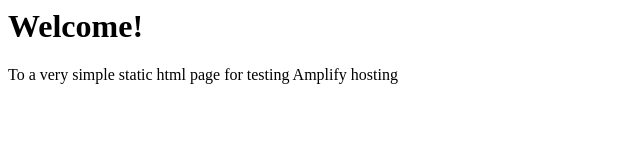
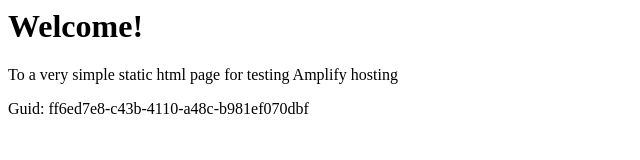
Before and after one commit to aws-aemilia-bom/Github-PR-Commit-Integration-Test-DoNotTouch-Gith-P5X5MO5I-v1-prod-ap-south-1, a website: page src/index.html in a window 1280 px wide. Shown: the whole page, without its empty margins (0-640 px from the left). Drawn offline with Linux system fonts and the light colour scheme.

Commit message:
commit from integ tests

```diff
--- a/src/index.html
+++ b/src/index.html
@@ -1,3 +1,5 @@
+
+
 <html lang="en">
 
 <head>
@@ -10,6 +12,6 @@
 <body>
     <h1>Welcome!</h1>
     <p>To a very simple static html page for testing Amplify hosting</p>
-</body>
+    <p>Guid: ff6ed7e8-c43b-4110-a48c-b981ef070dbf</p></body>
 
 </html>
```
